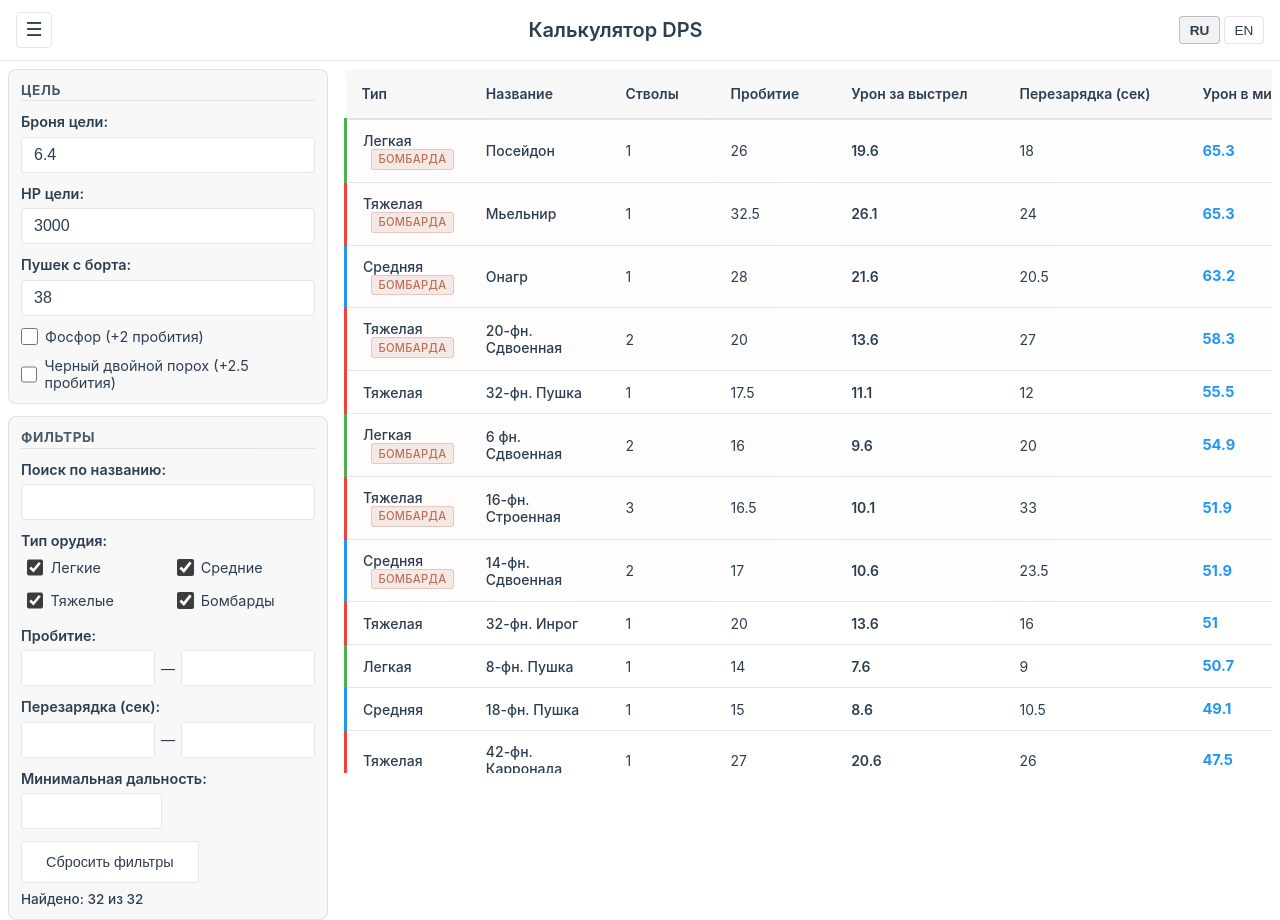
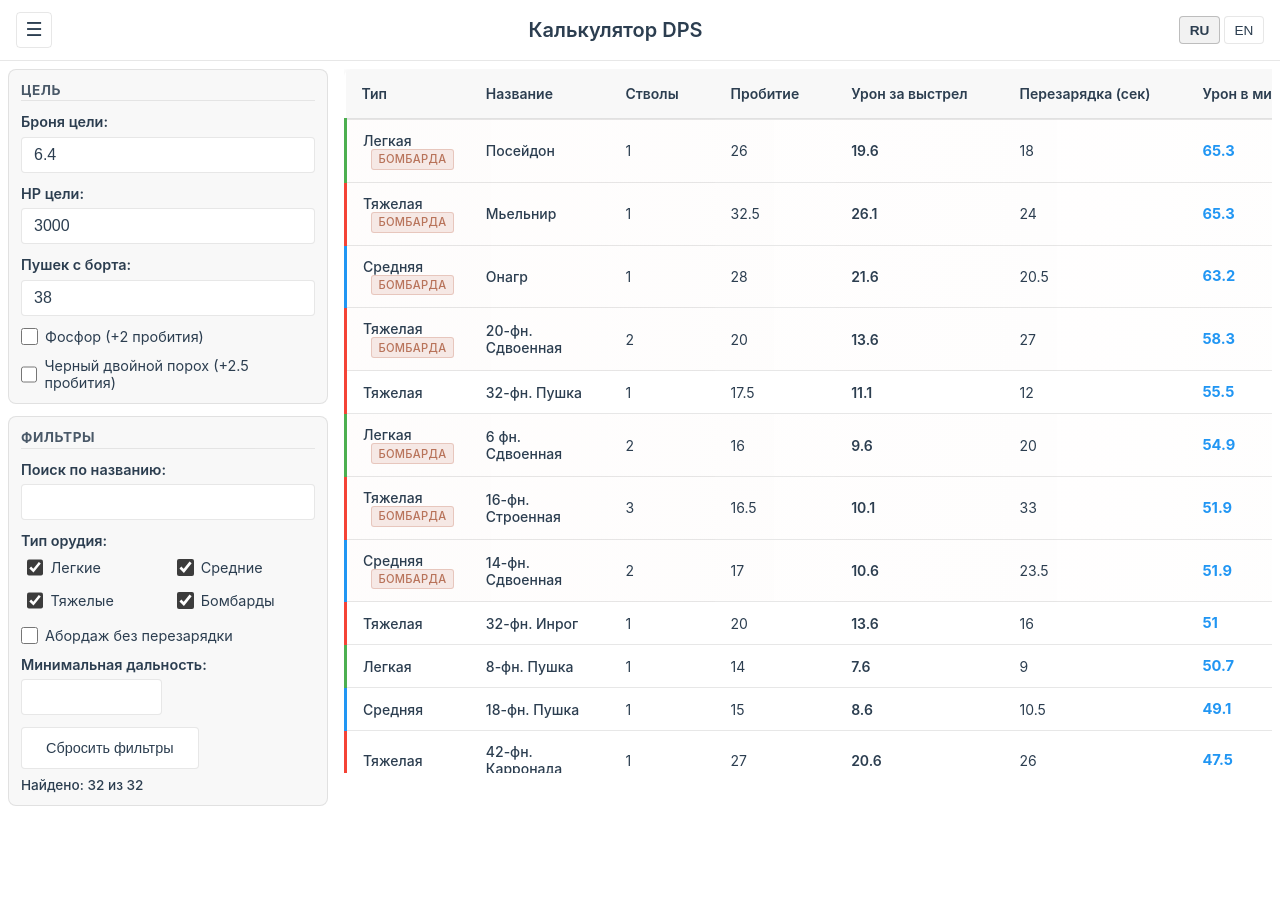
Before and after one commit to Fr1gate/wosb-cannons, a Vue app: page /dps in a window 1280 px wide. After the commit the page ends 806 px from the top, so only its background shows below. Built offline with nearby package versions, Linux system fonts and the light colour scheme.

Commit message:
boarding without reload checkbox

```diff
--- a/src/i18n/index.js
+++ b/src/i18n/index.js
@@ -27,12 +27,11 @@ const messages = {
         searchLabel: "Поиск по названию:",
         typeLabel: "Тип орудия:",
         showBombards: "Бомбарды",
-        penetration: "Пробитие:",
-        reload: "Перезарядка (сек):",
         rangeMin: "Минимальная дальность:",
         min: "Мин",
         max: "Макс",
         reset: "Сбросить фильтры",
+        boardingNoReload: "Абордаж без перезарядки",
       },
       results: {
         empty: "Нет результатов, соответствующих фильтрам",
@@ -50,6 +49,7 @@ const messages = {
         broadsideDamage: "Урон за залп",
         broadsidesNeeded: "Кол-во залпов",
         bombard: "Бомбарда",
+        boardingCandidate: "☠",
       },
       types: {
         light: "Легкие",
@@ -103,12 +103,11 @@ const messages = {
         searchLabel: "Search by name:",
         typeLabel: "Cannon type:",
         showBombards: "Bombards",
-        penetration: "Penetration:",
-        reload: "Reload (sec):",
         rangeMin: "Minimum range:",
         min: "Min",
         max: "Max",
         reset: "Reset filters",
+        boardingNoReload: "Boarding without reload",
       },
       results: {
         empty: "No results matching filters",
@@ -126,6 +125,7 @@ const messages = {
         broadsideDamage: "Broadside damage",
         broadsidesNeeded: "Broadsides needed",
         bombard: "Bombard",
+        boardingCandidate: "☠",
       },
       types: {
         light: "Light",
--- a/src/pages/DPSMeter.vue
+++ b/src/pages/DPSMeter.vue
@@ -88,37 +88,10 @@
         </div>
 
         <div class="filter-group">
-          <label class="filter-label">{{ t("dps.filters.penetration") }}</label>
-          <div class="range-inputs">
-            <Input
-              v-model="penetrationMin"
-              type="number"
-              :placeholder="t('dps.filters.min')"
-            />
-            <span>—</span>
-            <Input
-              v-model="penetrationMax"
-              type="number"
-              :placeholder="t('dps.filters.max')"
-            />
-          </div>
-        </div>
 
-        <div class="filter-group">
-          <label class="filter-label">{{ t("dps.filters.reload") }}</label>
-          <div class="range-inputs">
-            <Input
-              v-model="reloadMin"
-              type="number"
-              :placeholder="t('dps.filters.min')"
-            />
-            <span>—</span>
-            <Input
-              v-model="reloadMax"
-              type="number"
-              :placeholder="t('dps.filters.max')"
-            />
-          </div>
+          <Checkbox v-model="boardingNoReloadActive">
+            {{ t("dps.filters.boardingNoReload") }}
+          </Checkbox>
         </div>
 
         <div class="filter-group">
@@ -203,6 +176,9 @@
           </template>
           <template #["broadsideDamage"]="{ row }">
             {{ formatNumber(row.broadsideDamage) }}
+            <span v-if="row.boardingCandidate && !row.cannon.isBombard" class="boarding-badge">
+              {{ t("dps.table.boardingCandidate") }}
+            </span>
           </template>
           <template #["broadsidesNeeded"]="{ row }">
             {{ formatValue(row.broadsidesNeeded) }}
@@ -234,12 +210,9 @@ const targetHP = ref(3000);
 const cannonsNumber = ref(38);
 const isPhosphorusActive = ref(false);
 const isBlackPowderActive = ref(false);
+const boardingNoReloadActive = ref(false);
 const searchQuery = ref("");
 const selectedTypes = ref(["light", "medium", "heavy", "special", "mortar"]);
-const penetrationMin = ref(null);
-const penetrationMax = ref(null);
-const reloadMin = ref(null);
-const reloadMax = ref(null);
 const dpsMin = ref(null);
 const dpsMax = ref(null);
 const rangeMin = ref(null);
@@ -391,6 +364,11 @@ const allDpsData = computed(() => {
         cannonsNumber.value !== null
           ? damagePerLoad * cannonsNumber.value
           : null;
+      const boardingCandidate =
+        targetHP.value !== null &&
+        broadsideDamage !== null &&
+        broadsideDamage > 0 &&
+        broadsideDamage * 2 > targetHP.value / 2;
       const broadsidesNeeded =
         targetHP.value !== null &&
         broadsideDamage !== null &&
@@ -403,6 +381,7 @@ const allDpsData = computed(() => {
         damagePerShot,
         dps,
         broadsideDamage,
+        boardingCandidate,
         broadsidesNeeded,
       };
     })
@@ -418,6 +397,9 @@ const filteredDpsData = computed(() => {
     if (!showBombards.value && item.cannon.isBombard) {
       return false;
     }
+    if (boardingNoReloadActive.value && item.cannon.isBombard) {
+      return false;
+    }
 
     // Filter by search query
     if (
@@ -429,37 +411,13 @@ const filteredDpsData = computed(() => {
       return false;
     }
 
-    // Filter by penetration range (use effective penetration)
-    const effectivePenetration = getEffectivePenetration(
-      item.cannon.penetration
-    );
-    if (effectivePenetration !== null) {
-      if (
-        penetrationMin.value !== null &&
-        effectivePenetration < penetrationMin.value
-      ) {
+    if (boardingNoReloadActive.value) {
+      if (targetHP.value === null || cannonsNumber.value === null) {
         return false;
       }
-      if (
-        penetrationMax.value !== null &&
-        effectivePenetration > penetrationMax.value
-      ) {
+      if (!item.boardingCandidate) {
         return false;
       }
-    }
-
-    // Filter by reload time range
-    if (
-      reloadMin.value !== null &&
-      item.cannon.reloadTimeSeconds < reloadMin.value
-    ) {
-      return false;
-    }
-    if (
-      reloadMax.value !== null &&
-      item.cannon.reloadTimeSeconds > reloadMax.value
-    ) {
-      return false;
     }
 
     // Filter by DPS range
@@ -482,10 +440,7 @@ const filteredDpsData = computed(() => {
 const resetFilters = () => {
   searchQuery.value = "";
   selectedTypes.value = ["light", "medium", "heavy", "special", "mortar"];
-  penetrationMin.value = null;
-  penetrationMax.value = null;
-  reloadMin.value = null;
-  reloadMax.value = null;
+  boardingNoReloadActive.value = false;
   dpsMin.value = null;
   dpsMax.value = null;
   rangeMin.value = null;
@@ -728,6 +683,20 @@ const resetFilters = () => {
         }
       }
 
+      :deep(.ui-table td) .boarding-badge {
+        display: inline-block;
+        margin-left: 0.5rem;
+        padding: 0.1rem 0.35rem;
+        background: rgba(76, 175, 80, 0.15);
+        border: 1px solid rgba(76, 175, 80, 0.35);
+        border-radius: 3px;
+        color: #6bcf7a;
+        font-size: 0.7rem;
+        font-weight: 600;
+        text-transform: uppercase;
+        letter-spacing: 0.3px;
+      }
+
       :deep(.ui-table td.damage-cell) {
         font-weight: 600;
         color: var(--color-heading);
```
